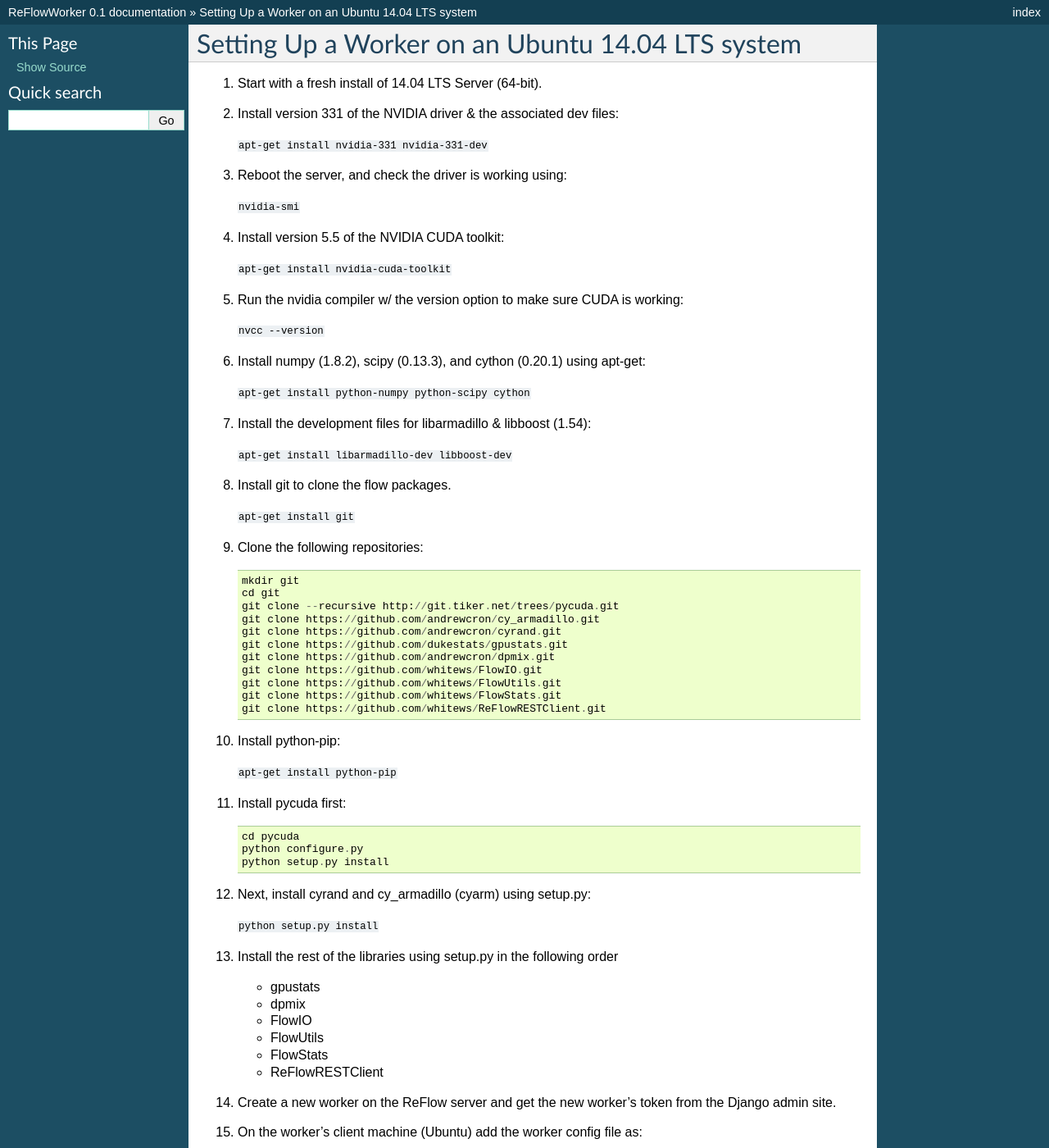
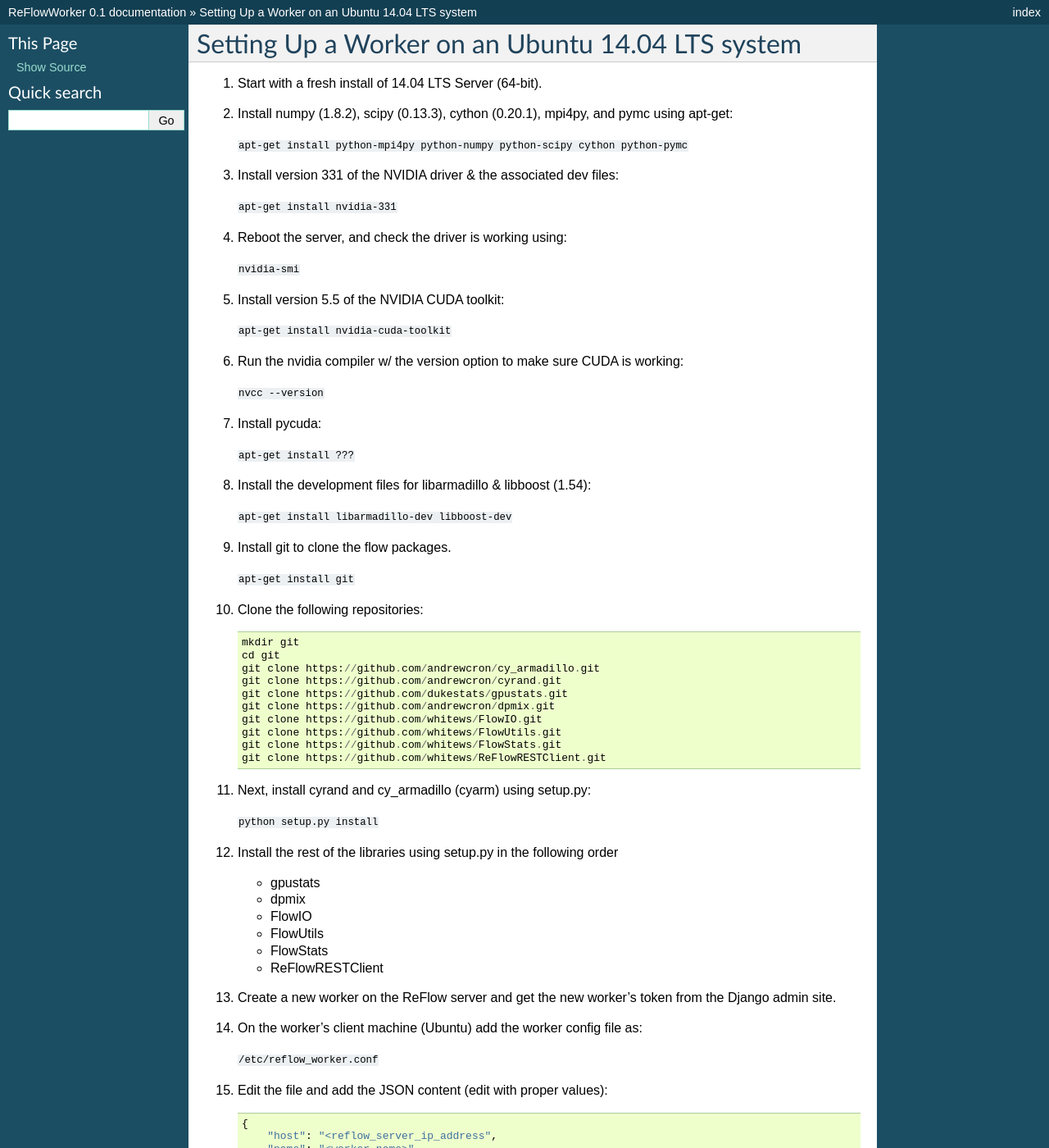
Before and after one commit to whitews/ReFlowWorker, a Sphinx documentation site: the page built from docs/source/worker-setup-ubuntu-14.04.rst, in a window 1280 px wide and 1400 px high. Shown: the whole window at 82% size. Built offline with Sphinx 7.4.7, drawn with Linux system fonts in a browser that asks for light colours; formulas are drawn with MathJax 3.

Commit message:
re-work setup doc, mpi4py seems to causes issues with nvidia packages...still troubleshooting

```diff
--- a/docs/source/worker-setup-ubuntu-14.04.rst
+++ b/docs/source/worker-setup-ubuntu-14.04.rst
@@ -3,9 +3,13 @@
 
 #.  Start with a fresh install of 14.04 LTS Server (64-bit).
 
+#.  Install numpy (1.8.2), scipy (0.13.3), cython (0.20.1), mpi4py, and pymc using apt-get:
+
+    ``apt-get install python-mpi4py python-numpy python-scipy cython python-pymc``
+
 #.  Install version 331 of the NVIDIA driver & the associated dev files:
 
-    ``apt-get install nvidia-331 nvidia-331-dev``
+    ``apt-get install nvidia-331``
 
 #.  Reboot the server, and check the driver is working using:
 
@@ -19,9 +23,9 @@
 
     ``nvcc --version``
 
-#.  Install numpy (1.8.2), scipy (0.13.3), and cython (0.20.1) using apt-get:
+#.  Install pycuda:
 
-    ``apt-get install python-numpy python-scipy cython``
+    ``apt-get install ???``
 
 #.  Install the development files for libarmadillo & libboost (1.54):
 
@@ -37,7 +41,6 @@
 
         mkdir git
         cd git
-        git clone --recursive http://git.tiker.net/trees/pycuda.git
         git clone https://github.com/andrewcron/cy_armadillo.git
         git clone https://github.com/andrewcron/cyrand.git
         git clone https://github.com/dukestats/gpustats.git
@@ -46,18 +49,6 @@
         git clone https://github.com/whitews/FlowUtils.git
         git clone https://github.com/whitews/FlowStats.git
         git clone https://github.com/whitews/ReFlowRESTClient.git
-
-#.  Install python-pip:
-
-    ``apt-get install python-pip``
-
-#.  Install pycuda first:
-
-    ::
-
-        cd pycuda
-        python configure.py
-        python setup.py install
 
 #.  Next, install cyrand and cy_armadillo (cyarm) using setup.py:
 
```
